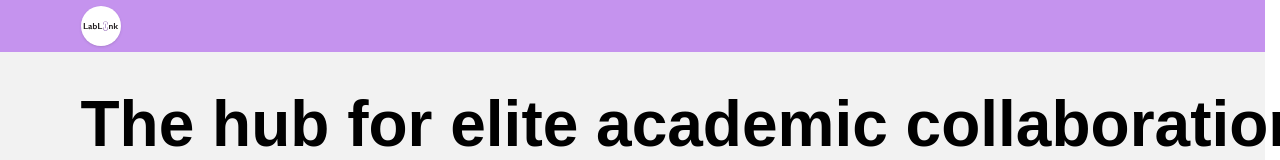
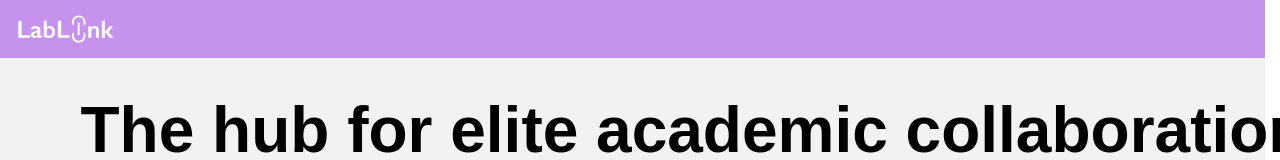
Before and after one commit to rohansarakinti/lablink, a Next.js app: page / in a window 1280 px wide. Shown: the top 160 px of the page. Built offline with nearby package versions, Linux system fonts and the light colour scheme; no server answers; a web font is replaced by a local one.

Commit message:
fixed navbar logo

```diff
--- a/components/site-navbar.tsx
+++ b/components/site-navbar.tsx
@@ -19,13 +19,13 @@ export async function SiteNavbar() {
 
   return (
     <header className="bg-ll-purple">
-      <div className="mx-auto flex w-full max-w-6xl items-center justify-between px-6 py-1.5">
+      <div className="flex w-full items-center justify-between pl-4 pr-6 py-1">
         <Link
           href="/"
           aria-label="Go to home"
-          className="flex h-10 w-10 items-center justify-center rounded-full bg-white shadow-sm"
+          // className="flex h-14 w-14 items-center justify-center rounded-full bg-white shadow-sm"
         >
-          <Image src="/lablinkLogo.svg" alt="LabLink logo" width={36} height={36} priority />
+          <Image src="/LabLink-Logo_logo-White.svg" alt="LabLink logo" width={100} height={100} priority />
         </Link>
         {user ? (
           <form action={signOut}>
```
Also changed, not shown: public/LabLink-Logo_logo-White.svg (added).
